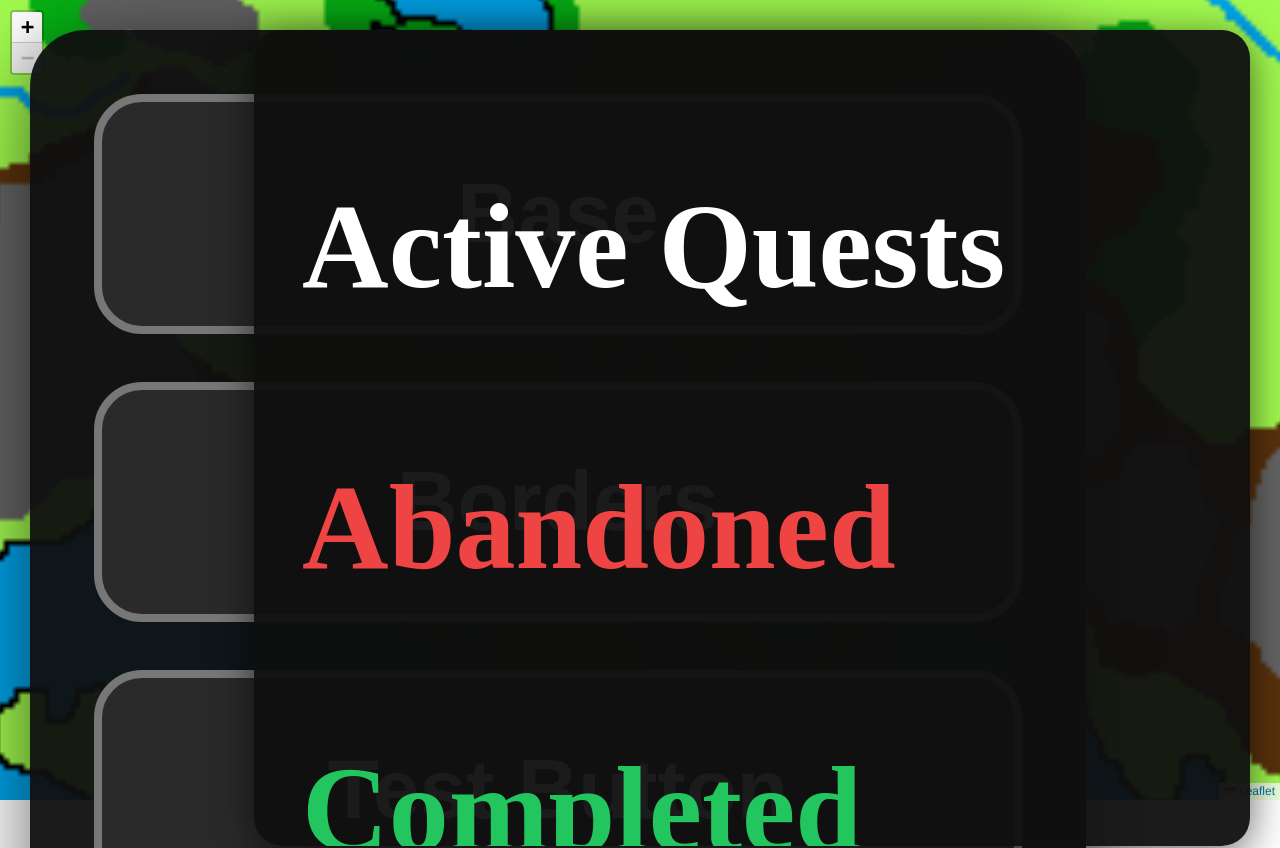
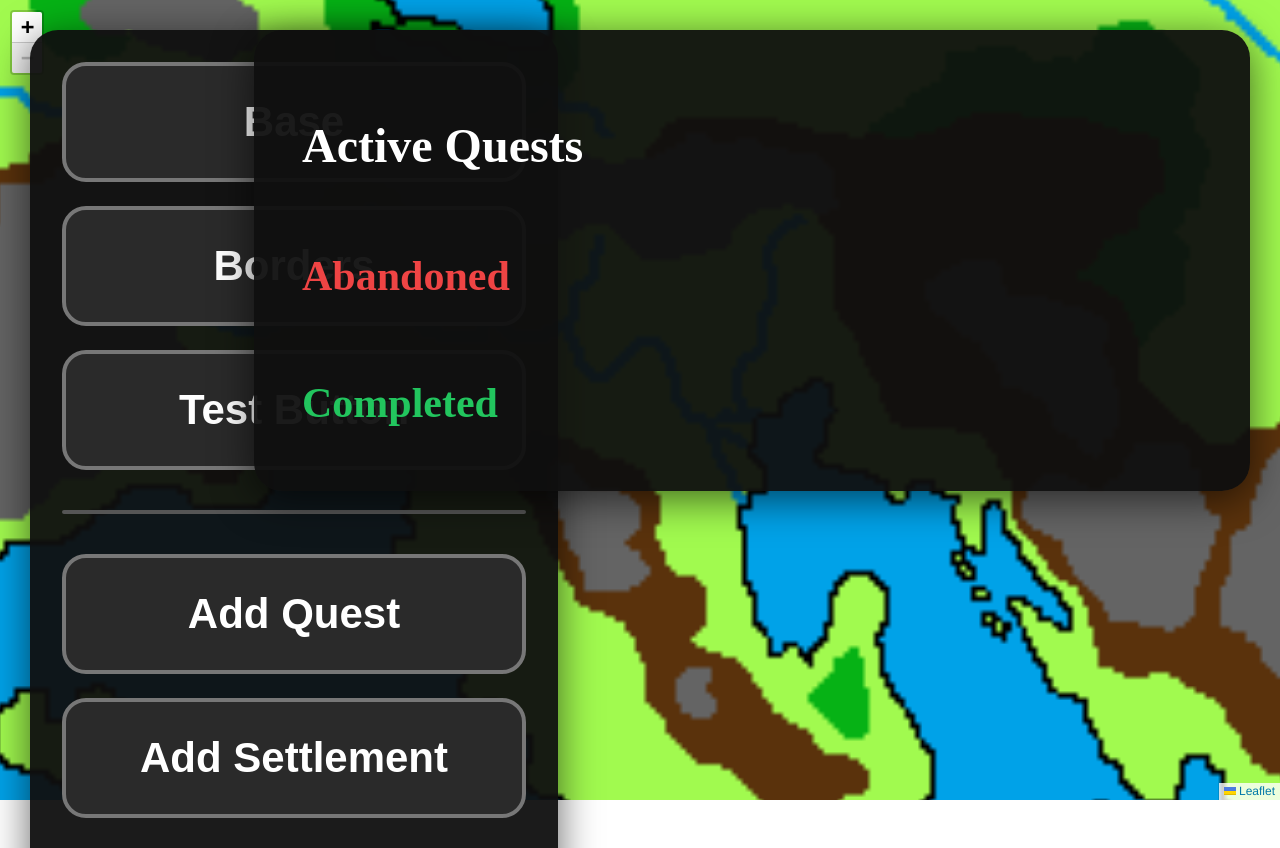
Before and after one commit to Pepemake/DnD-Interactable-Map, a React (Vite) app in the folder dnd-interactable-map/: page / in a window 1280 px wide. Shown: the top 848 px of the page. Built offline with nearby package versions, Linux system fonts and the light colour scheme.

Commit message:
fixed fonts

```diff
--- a/dnd-interactable-map/src/App.jsx
+++ b/dnd-interactable-map/src/App.jsx
@@ -200,8 +200,6 @@ function deleteMarker(id) {
           flexDirection: 'column',
           gap: 24,
           boxShadow: '0 8px 40px rgba(0,0,0,0.6)',
-          transform: 'scale(2)',
-          transformOrigin: 'top left',
         }}
       >
         <button onClick={() => setMapLayer('/Abyssal.png')} style={buttonStyle}>
@@ -316,7 +314,7 @@ function deleteMarker(id) {
   }}
 >
   <div>
-    <h2 style={{ fontSize: '120px', marginBottom: '16px' }}>
+    <h2 style={{ fontSize: '48px', marginBottom: '16px' }}>
       Active Quests
     </h2>
 
@@ -330,7 +328,7 @@ function deleteMarker(id) {
             padding: '18px 24px',
             borderRadius: '16px',
             marginBottom: '12px',
-            fontSize: '60px',
+            fontSize: '22px',
             border: '3px solid #555',
           }}
         >
@@ -356,7 +354,7 @@ function deleteMarker(id) {
   </div>
 
   <div>
-    <h2 style={{ fontSize: '120px', marginBottom: '16px', color: '#ef4444' }}>
+    <h2 style={{ fontSize: '42px', marginBottom: '16px', color: '#ef4444' }}>
       Abandoned
     </h2>
 
@@ -394,7 +392,7 @@ function deleteMarker(id) {
   </div>
 
   <div>
-    <h2 style={{ fontSize: '120px', marginBottom: '16px', color: '#22c55e' }}>
+    <h2 style={{ fontSize: '42px', marginBottom: '16px', color: '#22c55e' }}>
       Completed
     </h2>
 
```
